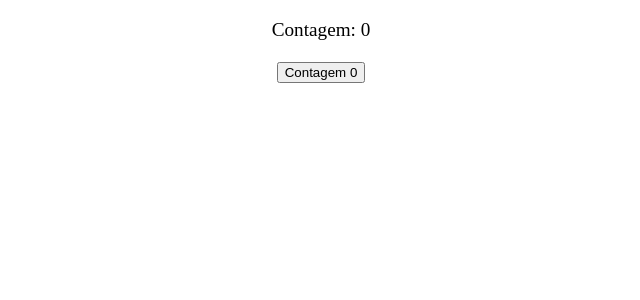
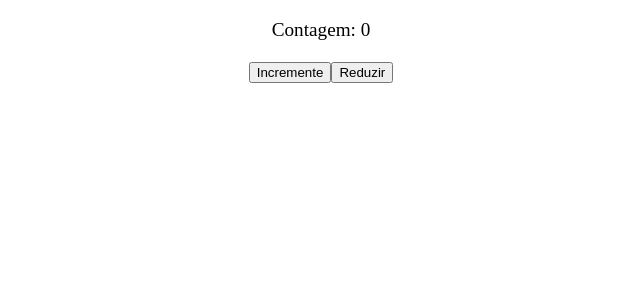
Before and after one commit to alishowsilabas/learningReact, a React (Vite) app: page / in a window 1280 px wide. Shown: the top 300 px of the page, without its empty margins (319-959 px from the left). Built offline with nearby package versions, Linux system fonts and the light colour scheme.

Commit message:
exemplo de utilização dp hook Reducer

```diff
--- a/src/App.css
+++ /dev/null
@@ -1,4 +0,0 @@
-.App {
-  color: red;
-  font-size: 40px;
-}
--- a/src/App.jsx
+++ b/src/App.jsx
@@ -1,13 +1,38 @@
-import React from "react";
-import ContextoUsuario from "./store/ContextoUsuario";
-import Filho from "./assets/components/Filho";
+import React, { useReducer } from "react";
+
+const reducer = (prevState, action) => {
+  if (action.type === "incrementa") {
+    return {
+      contador: prevState.contador + 1,
+    };
+  }
+  if (action.type === "reduzir") {
+    return {
+      contador: prevState.contador - 1,
+    };
+  }
+  return prevState;
+};
+
+const inititalState = {
+  contador: 0,
+};
 
 const App = () => {
-  console.log("Component App");
+  const [state, dispatch] = useReducer(reducer, inititalState);
+  const handleClickIncrementar = () => {
+    dispatch({ type: "incrementa" });
+  };
+  const handleClickReduzir = () => {
+    dispatch({ type: "reduzir" });
+  };
+
   return (
-    <ContextoUsuario>
-      <Filho />
-    </ContextoUsuario>
+    <div>
+      <p>Contagem: {state.contador}</p>
+      <button onClick={handleClickIncrementar}>Incremente</button>
+      <button onClick={handleClickReduzir}>Reduzir</button>
+    </div>
   );
 };
 
--- a/src/assets/components/Filho.jsx
+++ /dev/null
@@ -1,16 +0,0 @@
-import React from "react";
-import Neto from "./Neto";
-import { useContextoUsuario } from "../../store/ContextoUsuario";
-
-const Filho = () => {
-  console.log("Component Filho");
-  const {contagem, setContagem} = useContextoUsuario();
-  return (
-    <div>
-      <p>Contagem: {contagem}</p>
-      <Neto />
-    </div>
-  );
-};
-
-export default Filho;
--- a/src/assets/components/Neto.jsx
+++ /dev/null
@@ -1,17 +0,0 @@
-import React from "react";
-import { useContextoUsuario } from "../../store/ContextoUsuario";
-
-const Neto = () => {
-  console.log("Component Neto");
-  const { contagem, setContagem } = useContextoUsuario();
-
-  return (
-    <div>
-      <button onClick={() => setContagem((c) => c + 1)}>
-        Contagem {contagem}
-      </button>
-    </div>
-  );
-};
-
-export default Neto;
--- a/src/store/ContextoUsuario.jsx
+++ /dev/null
@@ -1,19 +0,0 @@
-import React, { useState } from "react";
-import { useContext } from "react";
-import { createContext } from "react";
-
-const Contexto = createContext();
-
-const ContextoUsuario = ({children}) => {
-
-  const [contagem, setContagem] = useState(0);
-
-  return (
-    <Contexto.Provider value={{contagem, setContagem}}>
-      {children}
-    </Contexto.Provider>
-  );
-};
-
-export const useContextoUsuario = () => useContext(Contexto);
-export default ContextoUsuario;
```
